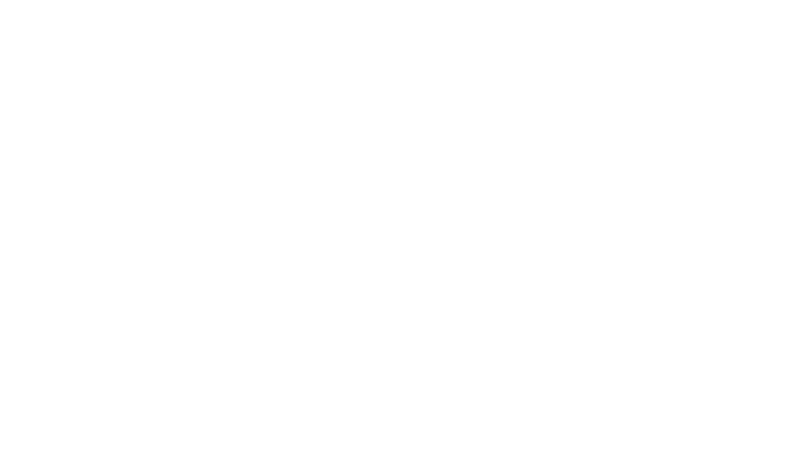
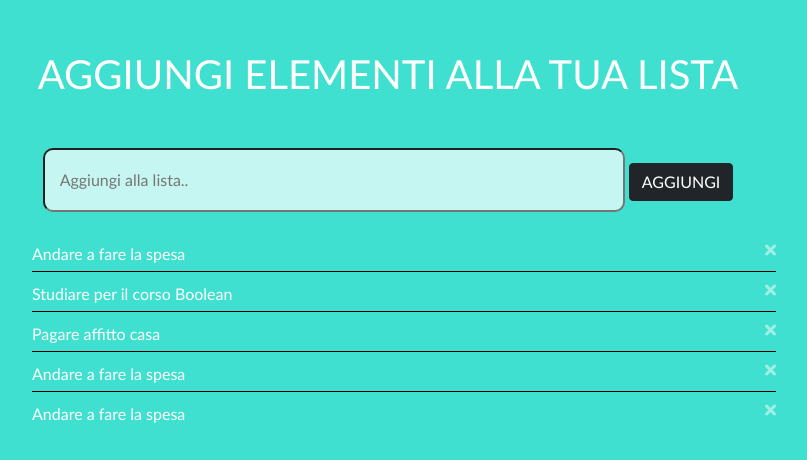
Before and after one commit to ABoni14/vue-todolist, a plain HTML site: page index.html in a window 1280 px wide. Shown: the whole page, without its empty margins (252-1059 px from the left). Drawn offline with nearby package versions, Linux system fonts and the light colour scheme.

Commit message:
first millestone

```diff
--- a/MILESTONE 1/script.js
+++ b/MILESTONE 1/script.js
@@ -0,0 +1,46 @@
+const app = new Vue({
+  el:'#app',
+
+  data: {
+    todoList: [
+      'Andare a fare la spesa',
+      'Studiare per il corso Boolean',
+      'Pagare affitto casa',
+      'Andare dal dentista',
+
+    ],
+
+    todoList2:
+    [
+      {
+        frase: 'Andare a fare la spesa',
+        isUnderscore: false
+      },
+      {
+        frase: 'Studiare per il corso Boolean',
+        isUnderscore: false
+      },
+      {
+        frase: 'Pagare affitto casa',
+        isUnderscore: false
+      },
+      {
+        frase: 'Andare a fare la spesa',
+        isUnderscore: false
+      },
+      {
+        frase: 'Andare a fare la spesa',
+        isUnderscore: false
+      },
+    ],
+
+    stringToDo: "",
+
+
+  },
+  methods: {
+
+    }
+
+  }
+)
--- a/css/style.css
+++ b/css/style.css
@@ -0,0 +1,73 @@
+*{
+  margin: 0;
+  padding: 0;
+  box-sizing: border-box;
+}
+
+body{
+  background-color:turquoise;
+  font-family: 'Trebuchet MS', 'Lucida Sans Unicode', 'Lucida Grande', 'Lucida Sans', Arial, sans-serif;
+  color: #fff;
+}
+
+#app{
+  padding-top: 50px;
+  width: 800px;
+  margin: 0 auto;
+  text-align: center;
+}
+
+#app h1 {
+  text-align: center;
+  text-transform: uppercase;
+  margin-bottom: 50px;
+}
+#app h4{
+  margin-bottom: 20px;
+}
+
+#app input {
+  width: 100%;
+  line-height:30px;
+  padding: 15px;
+  border-radius: 10px;
+  background-color: rgba(255,255,255,0.7);
+  box-shadow: 0 5 15px #000;
+  transition: all 0.5s;
+  margin-bottom: 30px;
+}
+#app input:hover{
+  background-color:#fff;
+}
+
+ul {
+  list-style: none;
+}
+
+ul li {
+  display: flex;
+  justify-content: space-between;
+  height: 30px;
+  border-bottom: 1px solid #000;
+  margin-bottom: 10px;
+  cursor: pointer;
+}
+ul li:last-child{
+  border-bottom: none;
+}
+
+ul li i{
+  opacity: .5;
+  cursor: pointer;
+  transition: all 0.2s;
+}
+
+ul li i:hover{
+  opacity: 1;
+  color: red;
+}
+
+.underscore{
+  text-decoration: line-through;
+  color: lightgrey;
+}
--- a/index.html
+++ b/index.html
@@ -4,12 +4,43 @@
   <meta charset="UTF-8">
   <meta http-equiv="X-UA-Compatible" content="IE=edge">
   <meta name="viewport" content="width=device-width, initial-scale=1.0">
-  <title>Document</title>
+  <link
+      rel="stylesheet"
+      href="https://cdnjs.cloudflare.com/ajax/libs/font-awesome/5.10.0/css/all.min.css"
+      integrity="sha512-PgQMlq+nqFLV4ylk1gwUOgm6CtIIXkKwaIHp/PAIWHzig/lKZSEGKEysh0TCVbHJXCLN7WetD8TFecIky75ZfQ=="
+      crossorigin="anonymous"
+      referrerpolicy="no-referrer"
+    />
+  <link href="https://cdn.jsdelivr.net/npm/bootstrap@5.1.3/dist/css/bootstrap.min.css" rel="stylesheet" integrity="sha384-1BmE4kWBq78iYhFldvKuhfTAU6auU8tT94WrHftjDbrCEXSU1oBoqyl2QvZ6jIW3" crossorigin="anonymous">
+  <link rel="stylesheet" href="css/style.css">
+  <title>Todo List</title>
 </head>
 <body>
 
+  <div id="app">
+    <div class="container">
+      <h1 class="text-center">AGGIUNGI ELEMENTI ALLA TUA LISTA</h1>
+      <input
+      v-model="stringToDo"
+      type="text"
+      placeholder="Aggiungi alla lista.."
+      class="w-75">
+      <button class="btn btn-dark">AGGIUNGI</button>
+    <ul>
+      <li
+        v-for="(item, index) in todoList2"
+        >
+        <p
+        @click="item.isUnderscore = !item.isUnderscore"
+        :class="{underscore : item.isUnderscore}"
+        >{{item.frase}}</p>
+        <i class="fas fa-times"></i>
+      </li>
+    </ul>
+    </div>
+  </div>
 
-
+  <script src="https://cdn.jsdelivr.net/npm/vue@2/dist/vue.js"></script>
   <script src="MILESTONE 1/script.js"></script>
 </body>
 </html>
```
